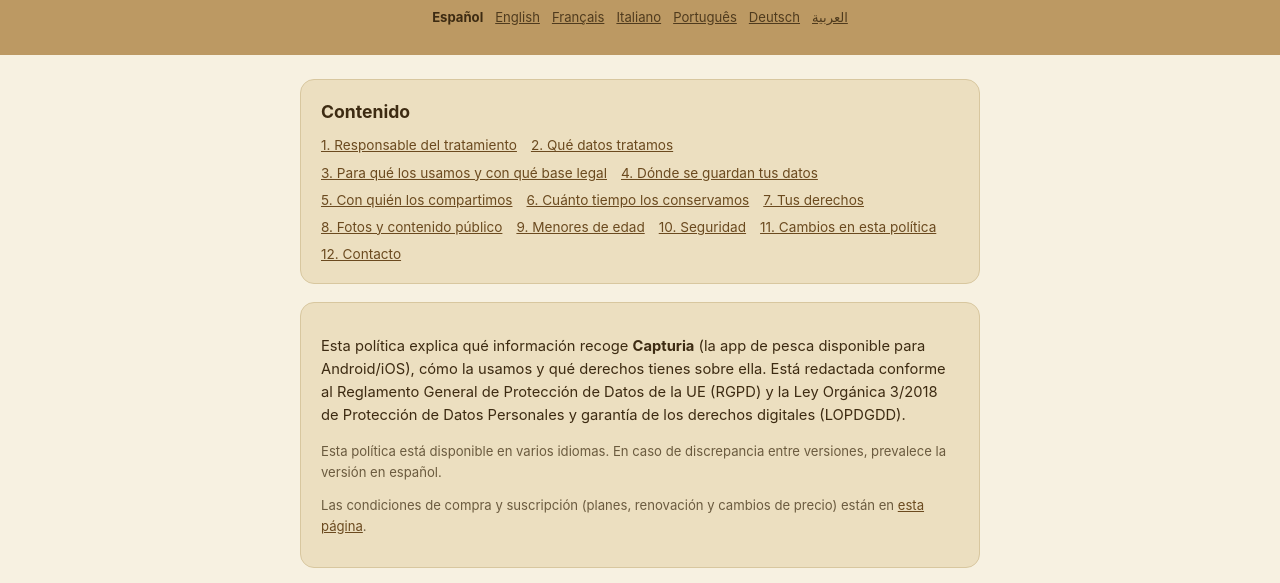
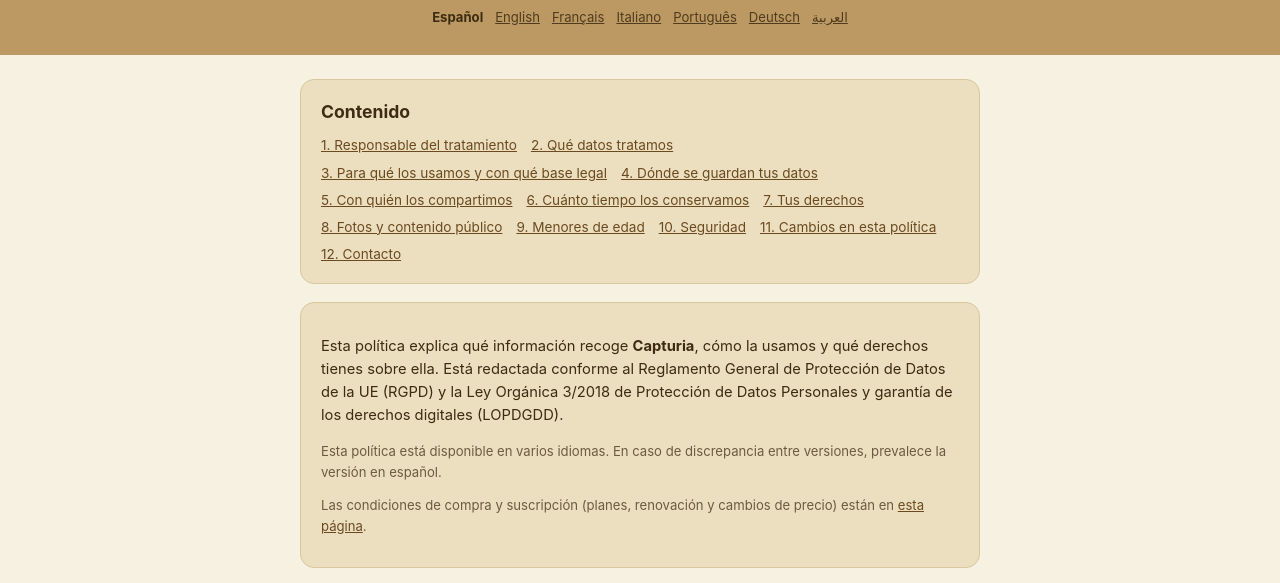
Before and after one commit to rubenalvarezfelgueroso-web/Capturia-Legal, a plain HTML site: page index.html in a window 1280 px wide. Shown: the part 145-728 px from the top of the page. Drawn offline with Linux system fonts and the light colour scheme.

Commit message:
variado index

```diff
--- a/index.html
+++ b/index.html
@@ -168,7 +168,7 @@
   </div>
 
   <div class="tarjeta">
-    <p>Esta política explica qué información recoge <strong>Capturia</strong> (la app de pesca disponible para Android/iOS), cómo la usamos y qué derechos tienes sobre ella. Está redactada conforme al Reglamento General de Protección de Datos de la UE (RGPD) y la Ley Orgánica 3/2018 de Protección de Datos Personales y garantía de los derechos digitales (LOPDGDD).</p>
+    <p>Esta política explica qué información recoge <strong>Capturia</strong>, cómo la usamos y qué derechos tienes sobre ella. Está redactada conforme al Reglamento General de Protección de Datos de la UE (RGPD) y la Ley Orgánica 3/2018 de Protección de Datos Personales y garantía de los derechos digitales (LOPDGDD).</p>
     <p class="nota">Esta política está disponible en varios idiomas. En caso de discrepancia entre versiones, prevalece la versión en español.</p>
     <p class="nota">Las condiciones de compra y suscripción (planes, renovación y cambios de precio) están en <a href="condiciones/">esta página</a>.</p>
   </div>
```
